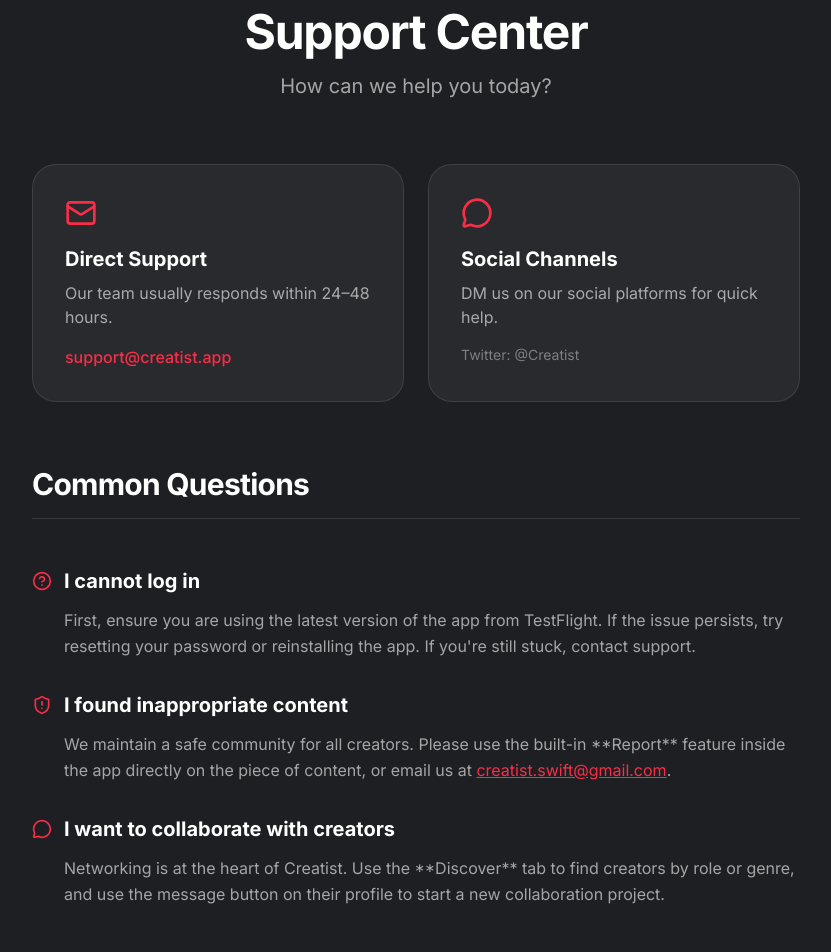
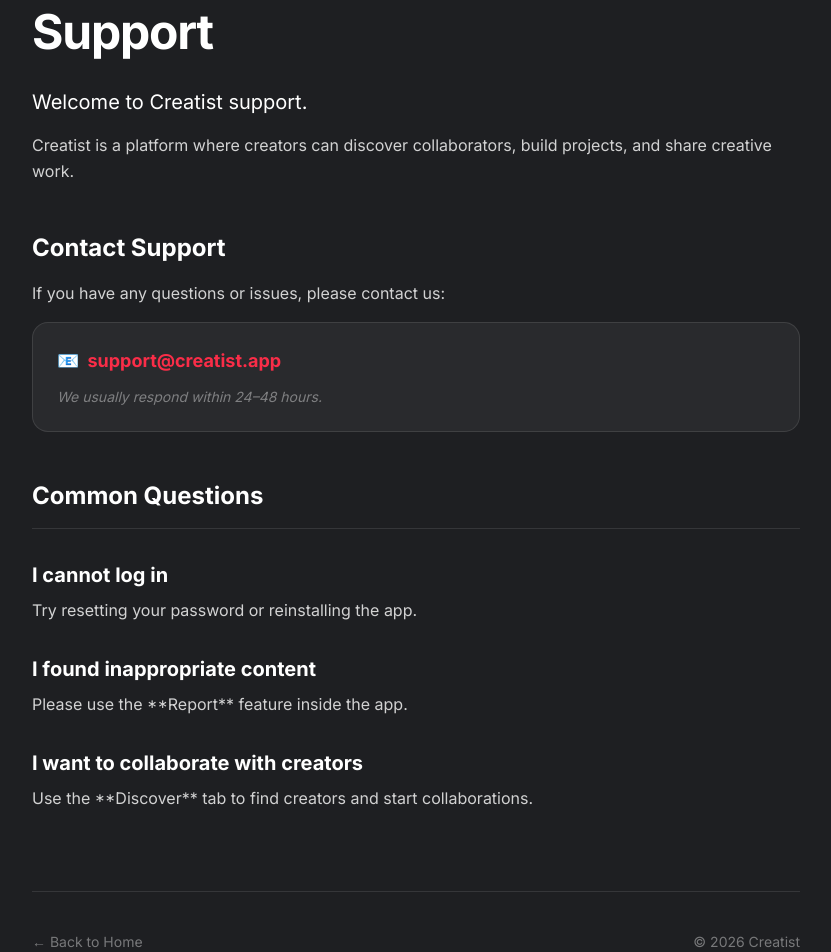
Before and after one commit to anishumar/creatist-web, a Next.js app: page /support in a window 1280 px wide. Shown: the part 120-1072 px from the top of the page, without its empty margins (224-1055 px from the left). Built offline with nearby package versions, Linux system fonts and the light colour scheme.

Commit message:
Create three distinct legal pages: Support, Privacy Policy, and Privacy Choices

```diff
--- /dev/null
+++ b/src/app/privacy-choices/page.tsx
@@ -0,0 +1,64 @@
+import Link from "next/link";
+import Navbar from "@/components/Navbar";
+import Footer from "@/components/Footer";
+
+export default function PrivacyChoicesPage() {
+  return (
+    <main className="bg-dark-darkest min-h-screen text-white selection:bg-brand-accent/30">
+      <Navbar />
+
+      <div className="pt-32 pb-20 px-6">
+        <div className="max-w-3xl mx-auto">
+          <h1 className="text-4xl md:text-5xl font-bold tracking-tight mb-8">Privacy Choices</h1>
+
+          <section className="space-y-12 text-white/80 leading-relaxed">
+            <div>
+              <p className="text-lg">
+                At Creatist, we respect your privacy and give users control over their personal information.
+              </p>
+            </div>
+
+            <div className="space-y-4">
+              <h2 className="text-2xl font-bold text-white">Data Access</h2>
+              <p>
+                Users can access and update their account information directly within the app.
+              </p>
+            </div>
+
+            <div className="space-y-4">
+              <h2 className="text-2xl font-bold text-white">Account Deletion</h2>
+              <p>
+                If you would like to delete your Creatist account and associated data, you may request deletion by contacting us. Please send an email to:
+              </p>
+              <div className="p-6 bg-white/5 border border-white/10 rounded-2xl mt-4">
+                <a href="mailto:creatist.swift@gmail.com" className="text-brand-accent hover:underline font-bold text-lg">creatist.swift@gmail.com</a>
+                <p className="text-sm text-white/40 mt-3 italic">Include your username or registered email address so we can process the request.</p>
+              </div>
+            </div>
+
+            <div className="space-y-4">
+              <h2 className="text-2xl font-bold text-white">Data Protection</h2>
+              <p>
+                Creatist takes reasonable measures to protect user data and ensure privacy.
+              </p>
+            </div>
+
+            <div className="space-y-4">
+              <h2 className="text-2xl font-bold text-white">Contact</h2>
+              <p>For privacy related questions, please contact:</p>
+              <a href="mailto:creatist.swift@gmail.com" className="text-brand-accent hover:underline font-medium">creatist.swift@gmail.com</a>
+            </div>
+          </section>
+
+          <div className="mt-20 pt-10 border-t border-white/10">
+            <Link href="/" className="text-white/40 hover:text-white transition-colors flex items-center gap-2">
+              <span>← Back to Home</span>
+            </Link>
+          </div>
+        </div>
+      </div>
+
+      <Footer />
+    </main>
+  );
+}
--- a/src/app/privacy/page.tsx
+++ b/src/app/privacy/page.tsx
@@ -15,7 +15,7 @@ export default function PrivacyPage() {
           <section className="space-y-12 text-white/80 leading-relaxed">
             <div>
               <p className="text-lg">
-                Creatist ("we", "our", or "us") respects your privacy. This Privacy Policy explains how we collect, use, and protect your information when you use the Creatist mobile application and website.
+                Creatist ("we", "our", or "us") respects your privacy. This Privacy Policy explains how we collect, use, and protect your information when you use the Creatist mobile application.
               </p>
             </div>
 
@@ -64,33 +64,9 @@ export default function PrivacyPage() {
             </div>
 
             <div className="space-y-4">
-              <h2 className="text-2xl font-bold text-white">Privacy Choices</h2>
-              <p>At Creatist, we respect your privacy and give users control over their personal information.</p>
-
-              <h3 className="text-xl font-semibold text-white mt-6 mb-2">Data Access</h3>
-              <p>Users can access and update their account information directly within the app.</p>
-
-              <h3 className="text-xl font-semibold text-white mt-6 mb-2">Account Deletion</h3>
-              <p>
-                If you would like to delete your Creatist account and associated data, you may request deletion by contacting us. Please send an email to:
-              </p>
-              <div className="p-4 bg-white/5 border border-white/10 rounded-xl mt-4">
-                <a href="mailto:creatist.swift@gmail.com" className="text-brand-accent hover:underline font-medium">creatist.swift@gmail.com</a>
-                <p className="text-sm text-white/40 mt-2">Include your username or registered email address so we can process the request.</p>
-              </div>
-
-              <h3 className="text-xl font-semibold text-white mt-6 mb-2">Data Protection</h3>
-              <p>Creatist takes reasonable measures to protect user data and ensure privacy.</p>
-
-              <h3 className="text-xl font-semibold text-white mt-6 mb-2">Contact</h3>
-              <p>For privacy related questions, please contact:</p>
-              <a href="mailto:creatist.swift@gmail.com" className="text-brand-accent hover:underline">creatist.swift@gmail.com</a>
-            </div>
-
-            <div className="space-y-4">
               <h2 className="text-2xl font-bold text-white">Contact Us</h2>
               <p>If you have questions about this Privacy Policy, please contact us:</p>
-              <a href="mailto:creatist.swift@gmail.com" className="text-brand-accent hover:underline">creatist.swift@gmail.com</a>
+              <a href="mailto:creatist.swift@gmail.com" className="text-brand-accent hover:underline font-medium">creatist.swift@gmail.com</a>
             </div>
           </section>
 
--- a/src/app/support/page.tsx
+++ b/src/app/support/page.tsx
@@ -1,7 +1,6 @@
 import Link from "next/link";
 import Navbar from "@/components/Navbar";
 import Footer from "@/components/Footer";
-import { Mail, HelpCircle, ShieldAlert, MessageCircle } from "lucide-react";
 
 export default function SupportPage() {
   return (
@@ -10,75 +9,53 @@ export default function SupportPage() {
 
       <div className="pt-32 pb-20 px-6">
         <div className="max-w-3xl mx-auto">
-          <div className="text-center mb-16">
-            <h1 className="text-4xl md:text-5xl font-bold tracking-tight mb-4">Support Center</h1>
-            <p className="text-xl text-white/60">How can we help you today?</p>
-          </div>
+          <h1 className="text-4xl md:text-5xl font-bold tracking-tight mb-8">Support</h1>
 
-          <div className="grid grid-cols-1 md:grid-cols-2 gap-6 mb-16">
-            <div className="p-8 bg-white/5 border border-white/10 rounded-3xl hover:border-white/20 transition-all">
-              <Mail className="text-brand-accent mb-4" size={32} />
-              <h3 className="text-xl font-bold mb-2">Direct Support</h3>
-              <p className="text-white/60 mb-4">Our team usually responds within 24–48 hours.</p>
-              <a href="mailto:support@creatist.app" className="text-brand-accent font-medium hover:underline">support@creatist.app</a>
+          <section className="space-y-12 text-white/80 leading-relaxed">
+            <div>
+              <p className="text-xl text-white">Welcome to Creatist support.</p>
+              <p className="mt-4">
+                Creatist is a platform where creators can discover collaborators, build projects, and share creative work.
+              </p>
             </div>
 
-            <div className="p-8 bg-white/5 border border-white/10 rounded-3xl hover:border-white/20 transition-all">
-              <MessageCircle className="text-brand-accent mb-4" size={32} />
-              <h3 className="text-xl font-bold mb-2">Social Channels</h3>
-              <p className="text-white/60 mb-4">DM us on our social platforms for quick help.</p>
-              <div className="flex gap-4">
-                <span className="text-white/40 text-sm">Twitter: @Creatist</span>
+            <div className="space-y-4">
+              <h2 className="text-2xl font-bold text-white">Contact Support</h2>
+              <p>If you have any questions or issues, please contact us:</p>
+              <div className="p-6 bg-white/5 border border-white/10 rounded-2xl mt-4">
+                <a href="mailto:support@creatist.app" className="text-brand-accent hover:underline font-bold text-lg flex items-center gap-2">
+                  <span>📧</span> support@creatist.app
+                </a>
+                <p className="text-sm text-white/40 mt-3 italic">We usually respond within 24–48 hours.</p>
               </div>
             </div>
-          </div>
-
-          <section className="space-y-12 mb-20">
-            <h2 className="text-3xl font-bold tracking-tight border-b border-white/10 pb-4">Common Questions</h2>
 
             <div className="space-y-8">
-              <div className="space-y-3">
-                <div className="flex items-center gap-3 text-white">
-                  <HelpCircle size={20} className="text-brand-accent" />
-                  <h3 className="text-xl font-bold">I cannot log in</h3>
-                </div>
-                <p className="text-white/60 pl-8 leading-relaxed">
-                  First, ensure you are using the latest version of the app from TestFlight. If the issue persists, try resetting your password or reinstalling the app. If you're still stuck, contact support.
-                </p>
+              <h2 className="text-2xl font-bold text-white border-b border-white/10 pb-4">Common Questions</h2>
+
+              <div className="space-y-2">
+                <h3 className="text-xl font-bold text-white">I cannot log in</h3>
+                <p>Try resetting your password or reinstalling the app.</p>
               </div>
 
-              <div className="space-y-3">
-                <div className="flex items-center gap-3 text-white">
-                  <ShieldAlert size={20} className="text-brand-accent" />
-                  <h3 className="text-xl font-bold">I found inappropriate content</h3>
-                </div>
-                <p className="text-white/60 pl-8 leading-relaxed">
-                  We maintain a safe community for all creators. Please use the built-in **Report** feature inside the app directly on the piece of content, or email us at <a href="mailto:creatist.swift@gmail.com" className="text-brand-accent underline">creatist.swift@gmail.com</a>.
-                </p>
+              <div className="space-y-2">
+                <h3 className="text-xl font-bold text-white">I found inappropriate content</h3>
+                <p>Please use the **Report** feature inside the app.</p>
               </div>
 
-              <div className="space-y-3">
-                <div className="flex items-center gap-3 text-white">
-                  <MessageCircle size={20} className="text-brand-accent" />
-                  <h3 className="text-xl font-bold">I want to collaborate with creators</h3>
-                </div>
-                <p className="text-white/60 pl-8 leading-relaxed">
-                  Networking is at the heart of Creatist. Use the **Discover** tab to find creators by role or genre, and use the message button on their profile to start a new collaboration project.
-                </p>
+              <div className="space-y-2">
+                <h3 className="text-xl font-bold text-white">I want to collaborate with creators</h3>
+                <p>Use the **Discover** tab to find creators and start collaborations.</p>
               </div>
             </div>
           </section>
 
-          <footer className="bg-white/5 border border-white/10 rounded-3xl p-10 text-center">
-            <p className="text-white/40 mb-2">© 2026 Creatist</p>
-            <p className="text-white/60 font-medium">Built for the next generation of creative builders.</p>
+          <footer className="mt-20 pt-10 border-t border-white/10 flex justify-between items-center text-white/40 text-sm">
+             <Link href="/" className="hover:text-white transition-colors flex items-center gap-2">
+                <span>← Back to Home</span>
+              </Link>
+             <span>© 2026 Creatist</span>
           </footer>
-
-          <div className="mt-20 pt-10 border-t border-white/10">
-            <Link href="/" className="text-white/40 hover:text-white transition-colors flex items-center gap-2">
-              <span>← Back to Home</span>
-            </Link>
-          </div>
         </div>
       </div>
 
--- a/src/components/Footer.tsx
+++ b/src/components/Footer.tsx
@@ -63,6 +63,7 @@ export default function Footer() {
             <ul className="space-y-4">
               <li><Link href="/support" className="text-white/60 hover:text-white transition-colors">Support</Link></li>
               <li><Link href="/privacy" className="text-white/60 hover:text-white transition-colors">Privacy Policy</Link></li>
+              <li><Link href="/privacy-choices" className="text-white/60 hover:text-white transition-colors">Privacy Choices</Link></li>
               <li><Link href="/support" className="text-white/60 hover:text-white transition-colors">Contact</Link></li>
             </ul>
           </div>
@@ -75,6 +76,7 @@ export default function Footer() {
           <div className="flex items-center gap-8">
             <Link href="/privacy" className="text-white/40 hover:text-white text-sm transition-colors">Privacy</Link>
             <Link href="/support" className="text-white/40 hover:text-white text-sm transition-colors">Support</Link>
+            <Link href="/privacy-choices" className="text-white/40 hover:text-white text-sm transition-colors">Privacy Choices</Link>
           </div>
         </div>
       </div>
```
